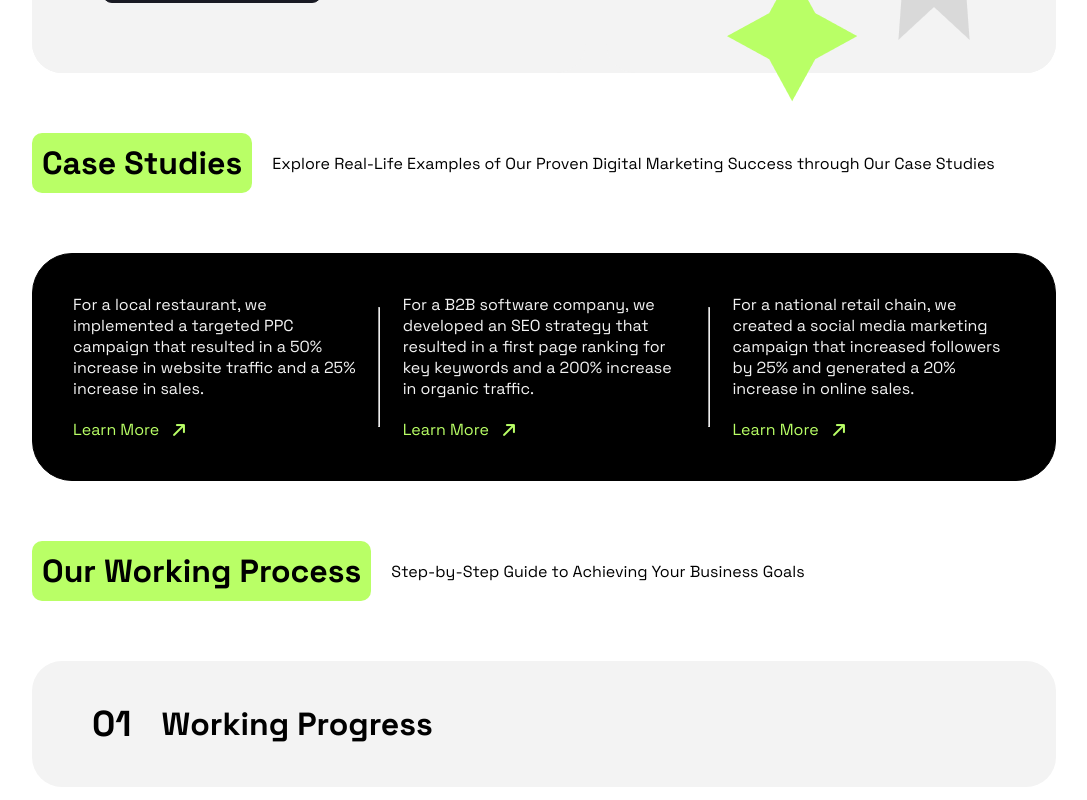
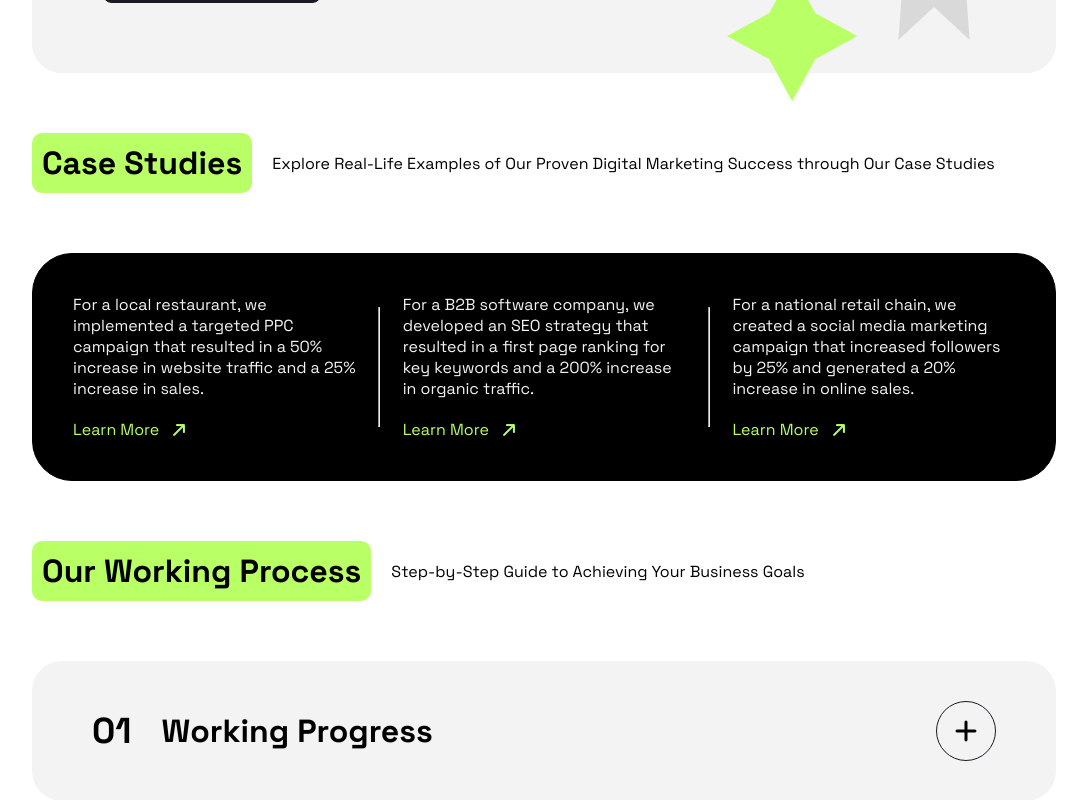
Before and after one commit to Blessen25/Positivus_website, a React (Vite) app in the folder frontend/: page / in a window 1280 px wide. Shown: the part 2057-2857 px from the top of the page, without its empty margins (96-1183 px from the left). Built offline with nearby package versions, Linux system fonts and the light colour scheme.

Commit message:
Changes in working progress div

```diff
--- a/frontend/src/components/Extra.tsx
+++ b/frontend/src/components/Extra.tsx
@@ -44,7 +44,7 @@ const Working_Progress_Comp:React.FC<Services_Comp_Props> = (Props) => {
                     <p className="h2">{"Working Progress"}</p>
                 </div>
                 <div className="working_progress_icon">
-
+                    <i className="fa-solid fa-plus h4"></i>
                 </div>
             </div>
         </>
--- a/frontend/src/components/extra.css
+++ b/frontend/src/components/extra.css
@@ -137,6 +137,8 @@
     padding: 40px 60px;
     background-color: var(--Grey);
     border-radius: 30px;
+    display: flex;
+    justify-content: space-between;
 }
 
 .working_progress_num_title {
@@ -145,6 +147,18 @@
     align-items: center;
     gap: 30px;
 }
+
+.working_progress_icon {
+
+    border: 1px solid var(--Black);
+    width: 60px;
+    height: 60px;
+    border-radius: 50%;
+    display: flex;
+    align-items: center;
+    justify-content: center;
+}
+
 
 @media screen and (max-width: 1124px) {
 
```
